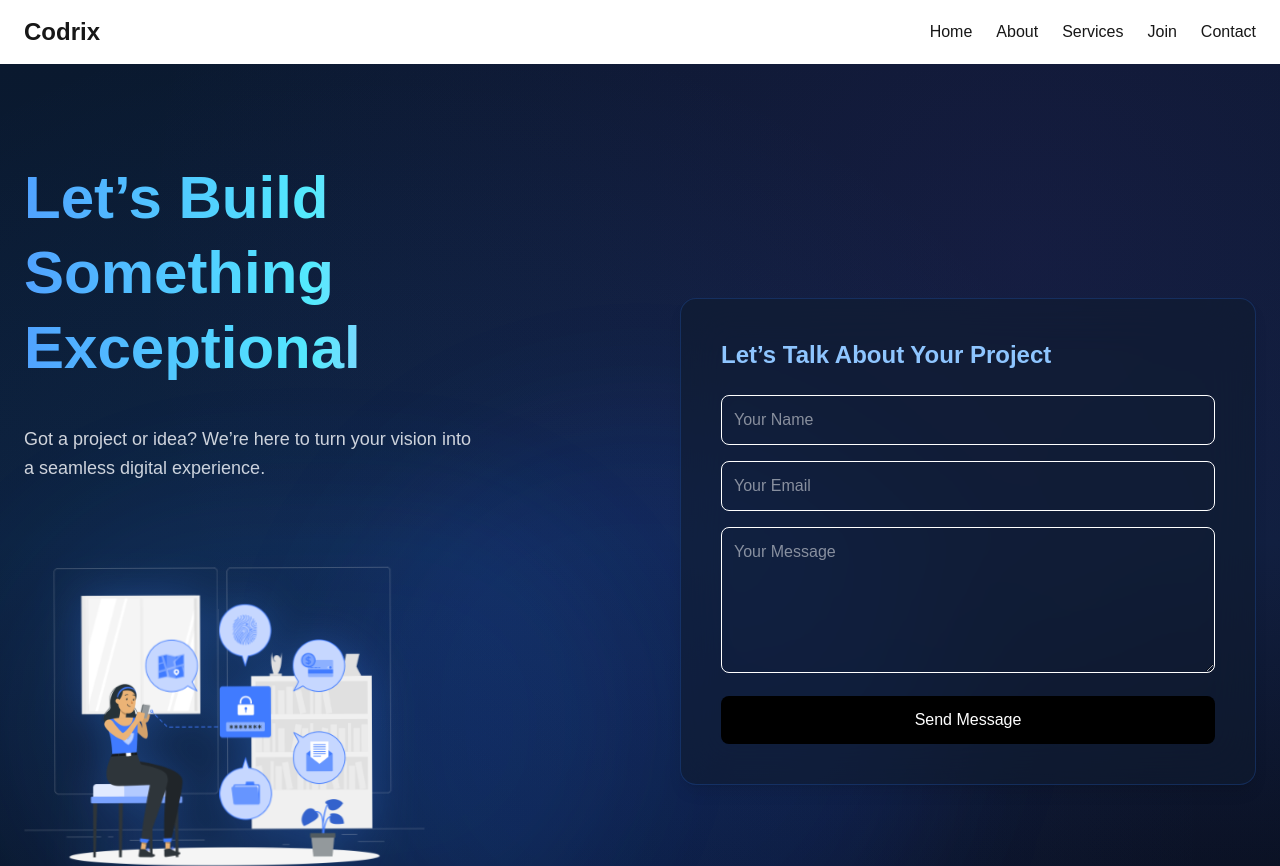
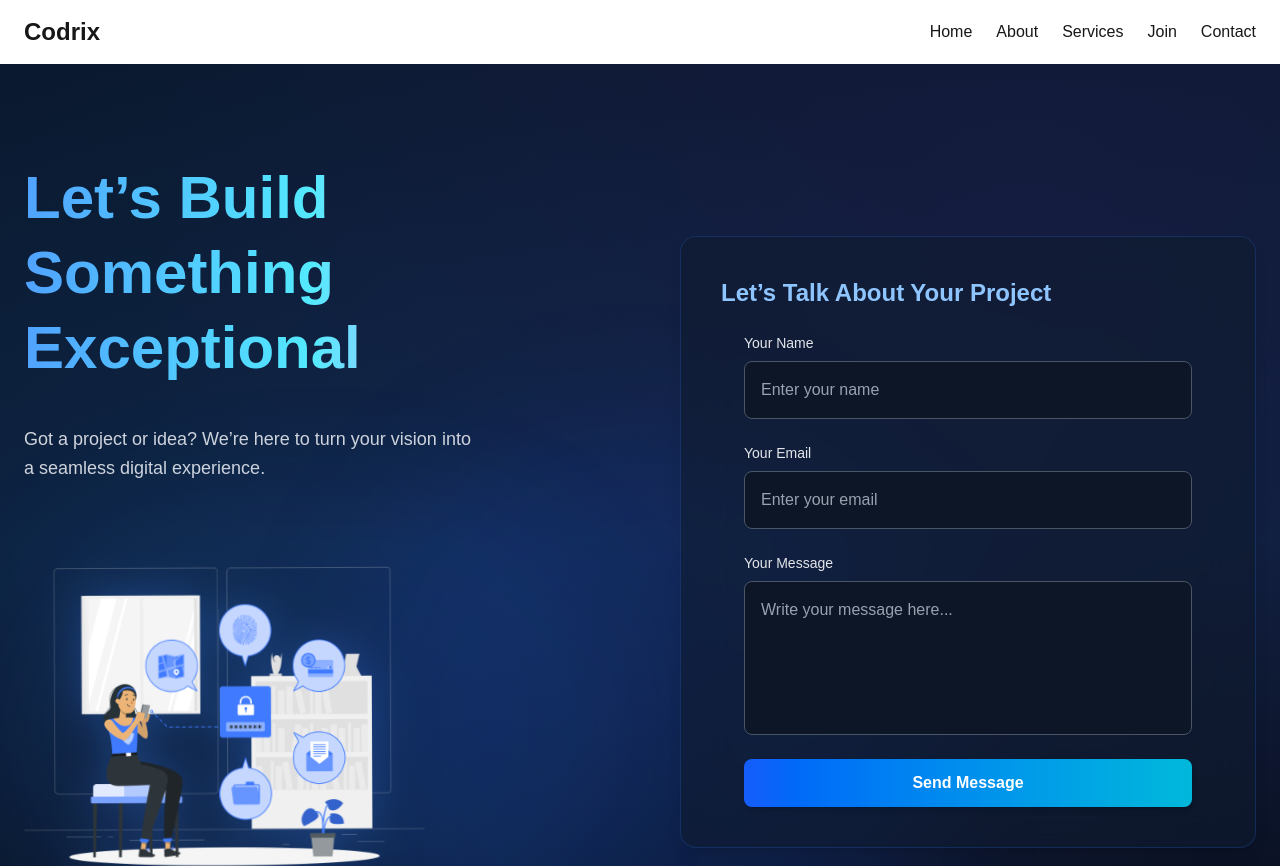
Before and after one commit to wolterbwambale/codrix_web, a Next.js app: page /contact in a window 1280 px wide. Shown: the top 866 px of the page. Built offline with nearby package versions, Linux system fonts and the light colour scheme.

Commit message:
feat: revamp contact form with tech-inspired floating labels and animated CTA
- Added floating labels for inputs and textarea
- Applied neon/glow effects on focus and hover
- Updated button with gradient and motion animation
- Improved techy, modern UI for better UX

```diff
--- a/components/ContactForm.tsx
+++ b/components/ContactForm.tsx
@@ -5,29 +5,54 @@ export function ContactForm() {
   const [form, setForm] = useState({ name: "", email: "", message: "" });
 
   return (
-    <form className="space-y-4">
+    <form className="space-y-6 max-w-md mx-auto">
+
+      <div className="flex flex-col">
+        <label htmlFor="name" className="mb-2 text-sm font-medium text-gray-200">
+          Your Name
+        </label>
         <input
+          id="name"
           type="text"
-        placeholder="Your Name"
-        className="w-full p-3 border rounded-lg"
+          placeholder="Enter your name"
+          className="w-full p-4 rounded-lg border border-gray-600 bg-[#0c1627] text-white placeholder-gray-400 focus:border-blue-500 focus:ring-2 focus:ring-blue-500/30 transition"
           value={form.name}
           onChange={(e) => setForm({ ...form, name: e.target.value })}
         />
+      </div>
+
+      <div className="flex flex-col">
+        <label htmlFor="email" className="mb-2 text-sm font-medium text-gray-200">
+          Your Email
+        </label>
         <input
+          id="email"
           type="email"
-        placeholder="Your Email"
-        className="w-full p-3 border rounded-lg"
+          placeholder="Enter your email"
+          className="w-full p-4 rounded-lg border border-gray-600 bg-[#0c1627] text-white placeholder-gray-400 focus:border-blue-500 focus:ring-2 focus:ring-blue-500/30 transition"
           value={form.email}
           onChange={(e) => setForm({ ...form, email: e.target.value })}
         />
+      </div>
+
+      <div className="flex flex-col">
+        <label htmlFor="message" className="mb-2 text-sm font-medium text-gray-200">
+          Your Message
+        </label>
         <textarea
-        placeholder="Your Message"
-        className="w-full p-3 border rounded-lg"
+          id="message"
           rows={5}
+          placeholder="Write your message here..."
+          className="w-full p-4 rounded-lg border border-gray-600 bg-[#0c1627] text-white placeholder-gray-400 focus:border-blue-500 focus:ring-2 focus:ring-blue-500/30 transition resize-none"
           value={form.message}
           onChange={(e) => setForm({ ...form, message: e.target.value })}
         />
-      <button type="button" className="w-full bg-black text-white py-3 rounded-lg hover:bg-gray-800 transition">
+      </div>
+
+      <button
+        type="button"
+        className="w-full py-3 rounded-lg bg-gradient-to-r from-blue-600 to-cyan-500 text-white font-semibold shadow-md hover:shadow-lg hover:scale-105 transition-transform"
+      >
         Send Message
       </button>
     </form>
```
Lines whose indentation alone changed are shown as unchanged.
